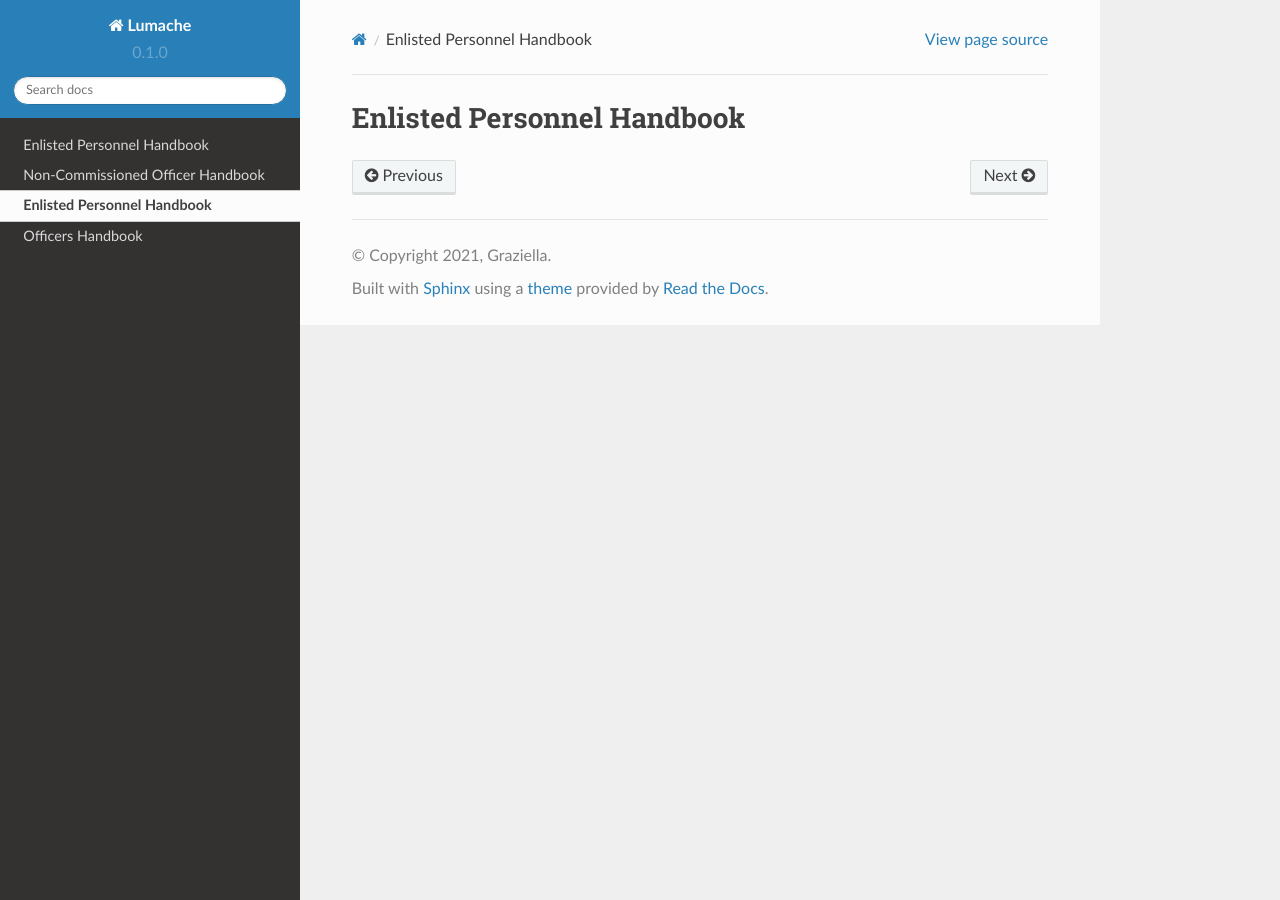
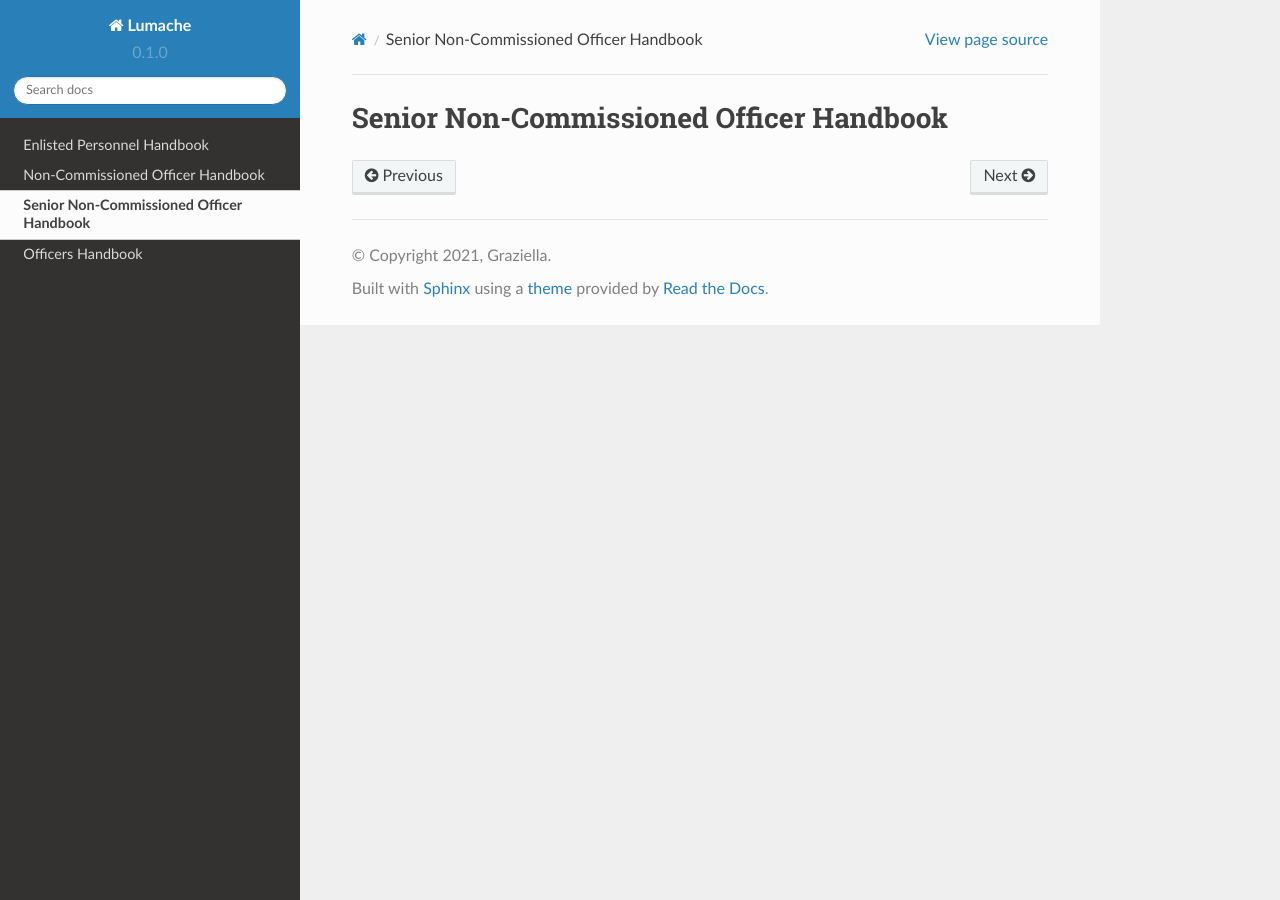
Before and after one commit to alexandrelar/magura, a Sphinx documentation site: the page built from docs/source/snco.rst, in a window 1280 px wide. Built offline with Sphinx 7.4.7 and the Read the Docs theme 2.0.0, drawn with Linux system fonts in a browser that asks for light colours.

Commit message:
Update snco.rst

```diff
--- a/docs/source/snco.rst
+++ b/docs/source/snco.rst
@@ -1,2 +1,2 @@
-Enlisted Personnel Handbook
+Senior Non-Commissioned Officer Handbook
 =====
```
